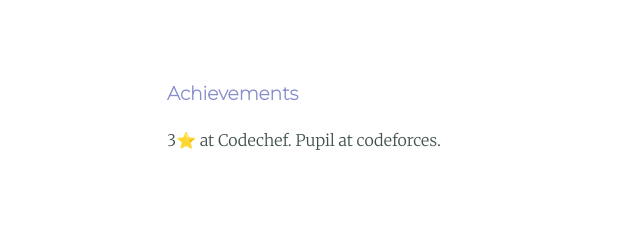
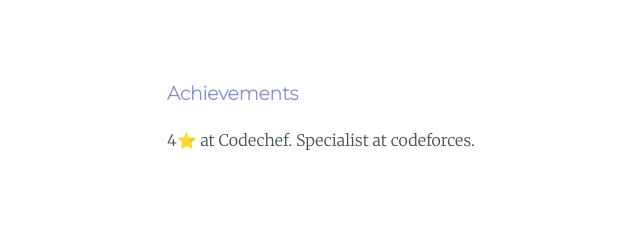
Before and after one commit to karangaikwad/CSS-My_Site, a plain HTML site: page index.html in a window 1280 px wide. Shown: the part 1800-2042 px from the top of the page, 153-793 px from the left. Drawn offline with Linux system fonts and the light colour scheme.

Commit message:
Update index.html

```diff
--- a/index.html
+++ b/index.html
@@ -33,7 +33,7 @@
                 <div class="skill-row">
                     <img class="achievement" src="images/badge.png" alt="">
                     <h3>Achievements</h3>
-                    <p>3⭐ at Codechef. Pupil at codeforces.</p>
+                    <p>4⭐ at Codechef. Specialist at codeforces.</p>
                 </div>
             </div>
             <hr>
```
